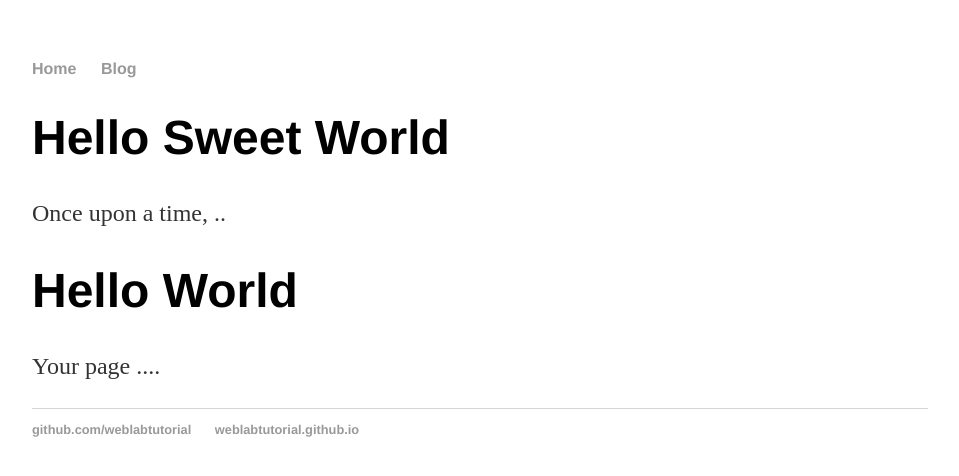
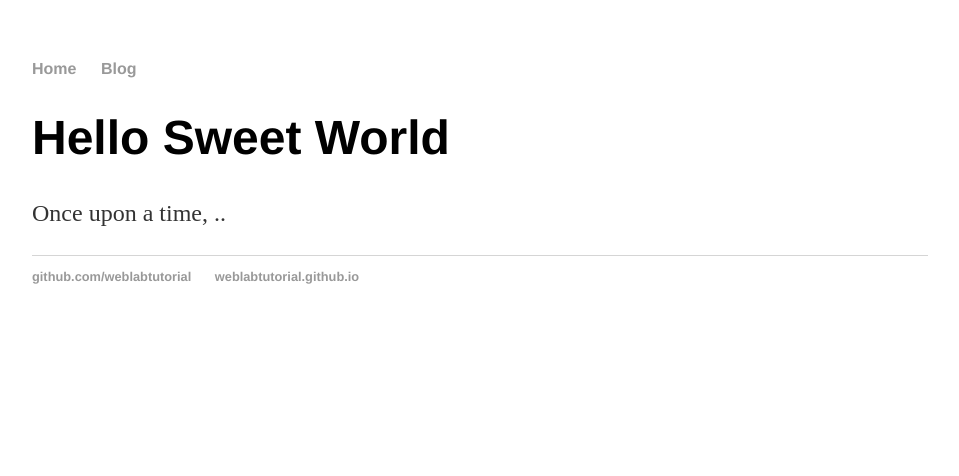
Before and after one commit to ZainabKJ/ZainabKJ.github.io, a Jekyll site: the page index.html, which Jekyll copies as it is, in a window 1280 px wide. Shown: the top 476 px of the page, without its empty margins (160-1119 px from the left). Built offline with Jekyll 4.4.1, drawn with Linux system fonts in a browser that asks for light colours.

Commit message:
Update index.html

```diff
--- a/index.html
+++ b/index.html
@@ -15,13 +15,10 @@
         <li><a href="/blog">Blog</a></li>
     </ul>
     </nav>
-    <div class="container">
-    <div class="blurb">
+ <div class="blurb">
       <h1>Hello Sweet World</h1>
       <p>Once upon a time, ..</p>
       </div>
-    <h1>Hello World</h1>
-    <p>Your page ....</p>
     <footer>
     <ul>
       <li><a href="https://github.com/weblabtutorial">github.com/weblabtutorial</a></li>
```
